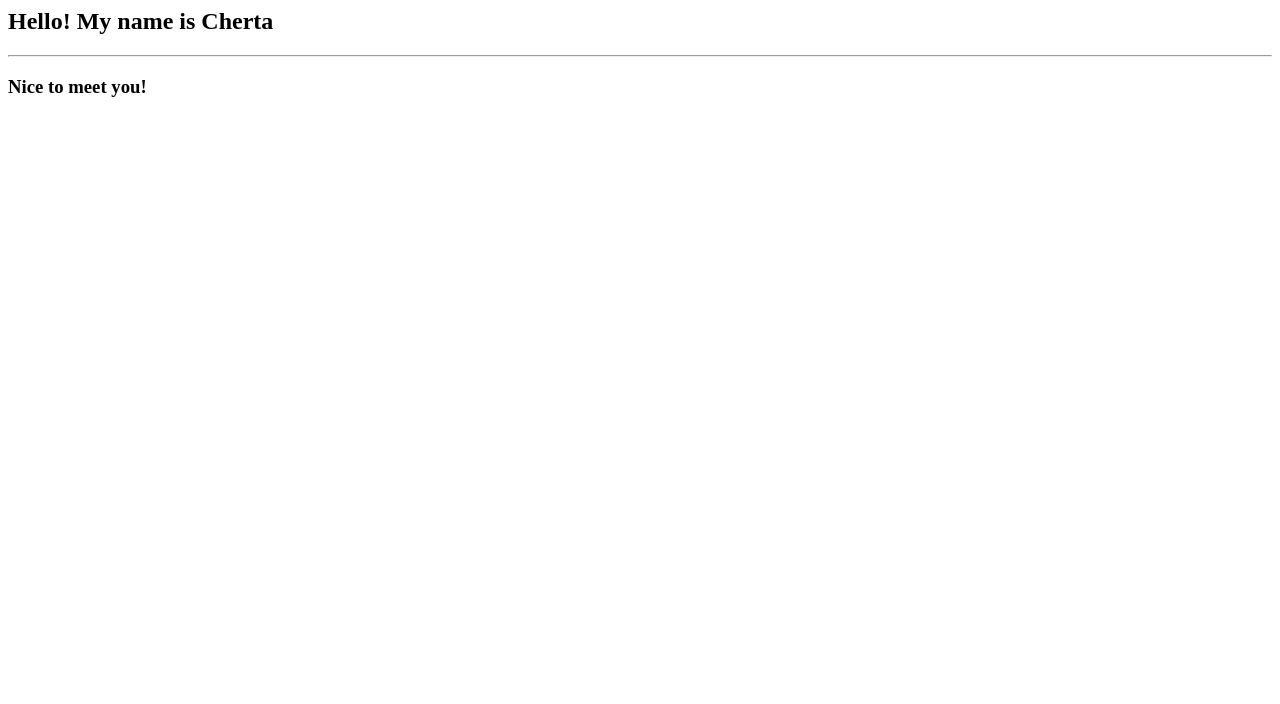
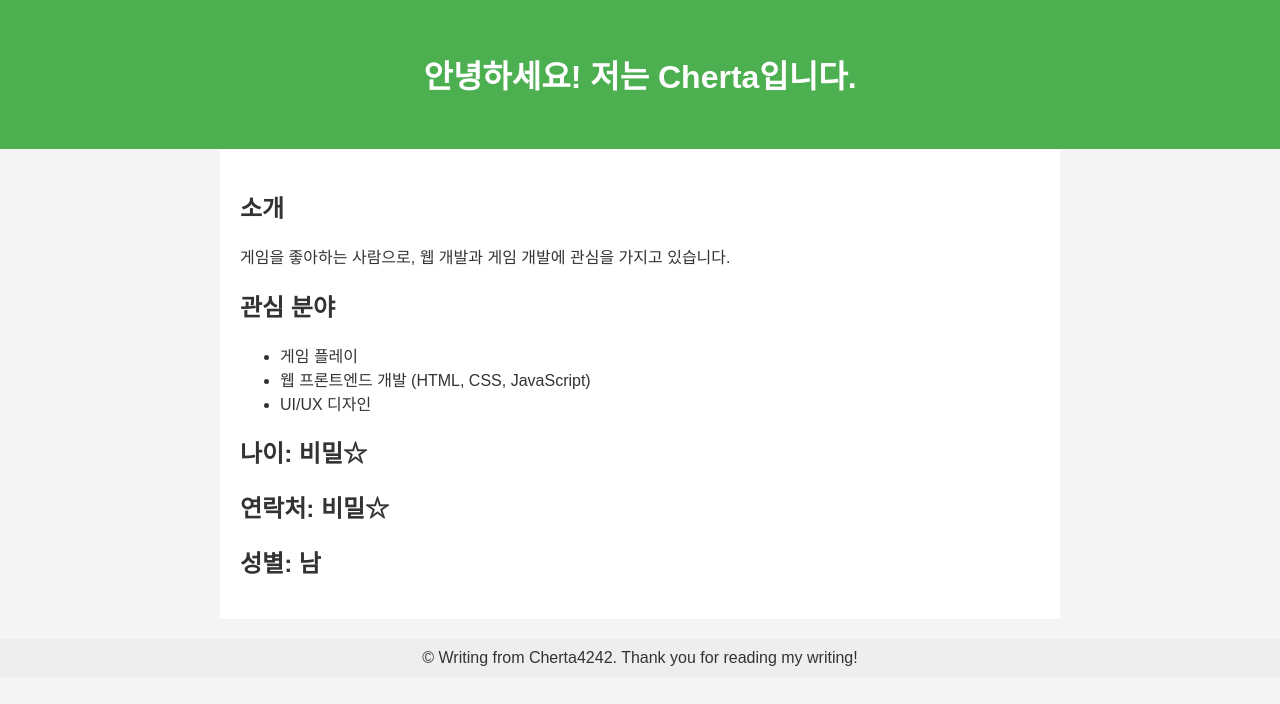
Before and after one commit to Cherta4242/Cherta4242.github.io, a plain HTML site: page index.html in a window 1280 px wide. Drawn offline with Linux system fonts and the light colour scheme.

Commit message:
Second commit
자세한 자기소개 틀 구현(Implementing a more detailed self-introduction framework)

```diff
--- a/index.html
+++ b/index.html
@@ -1,10 +1,66 @@
-<html>
-  <head>
+<!DOCTYPE html>
+<html lang="ko">
+<head>
+    <meta charset="UTF-8">
+    <meta name="viewport" content="width=device-width, initial-scale=1.0">
     <title>Cherta4242</title>
-  </head>
-  <body>
-    <h2>Hello! My name is Cherta</h2>
-    <hr>
-    <h3>Nice to meet you!</h3>
-  </body>
+    <style>
+        body {
+            font-family: 'Arial', sans-serif;
+            background-color: #f4f4f4;
+            color: #333;
+            margin: 0;
+            padding: 0;
+        }
+        header {
+            background-color: #4CAF50;
+            color: white;
+            padding: 30px 20px;
+            text-align: center;
+        }
+        main {
+            padding: 20px;
+            max-width: 800px;
+            margin: auto;
+            background-color: white;
+        }
+        footer {
+            text-align: center;
+            padding: 10px;
+            background-color: #eee;
+            margin-top: 20px;
+        }
+    </style>
+</head>
+<body>
+    <header>
+        <h1>안녕하세요! 저는 Cherta입니다.</h1>
+    </header>
+
+    <main>
+        <section>
+            <h2>소개</h2>
+            <p>게임을 좋아하는 사람으로, 웹 개발과 게임 개발에 관심을 가지고 있습니다.</p>
+        </section>
+
+        <section>
+            <h2>관심 분야</h2>
+            <ul>
+                <li>게임 플레이</li>
+                <li>웹 프론트엔드 개발 (HTML, CSS, JavaScript)</li>
+                <li>UI/UX 디자인</li>
+            </ul>
+        </section>
+
+        <section>
+          <h2>나이: 비밀☆</h2>
+          <h2>연락처: 비밀☆</h2>
+          <h2>성별: 남</h2>
+        </section>
+    </main>
+
+    <footer>
+        &copy; Writing from Cherta4242. Thank you for reading my writing!
+    </footer>
+</body>
 </html>
```
